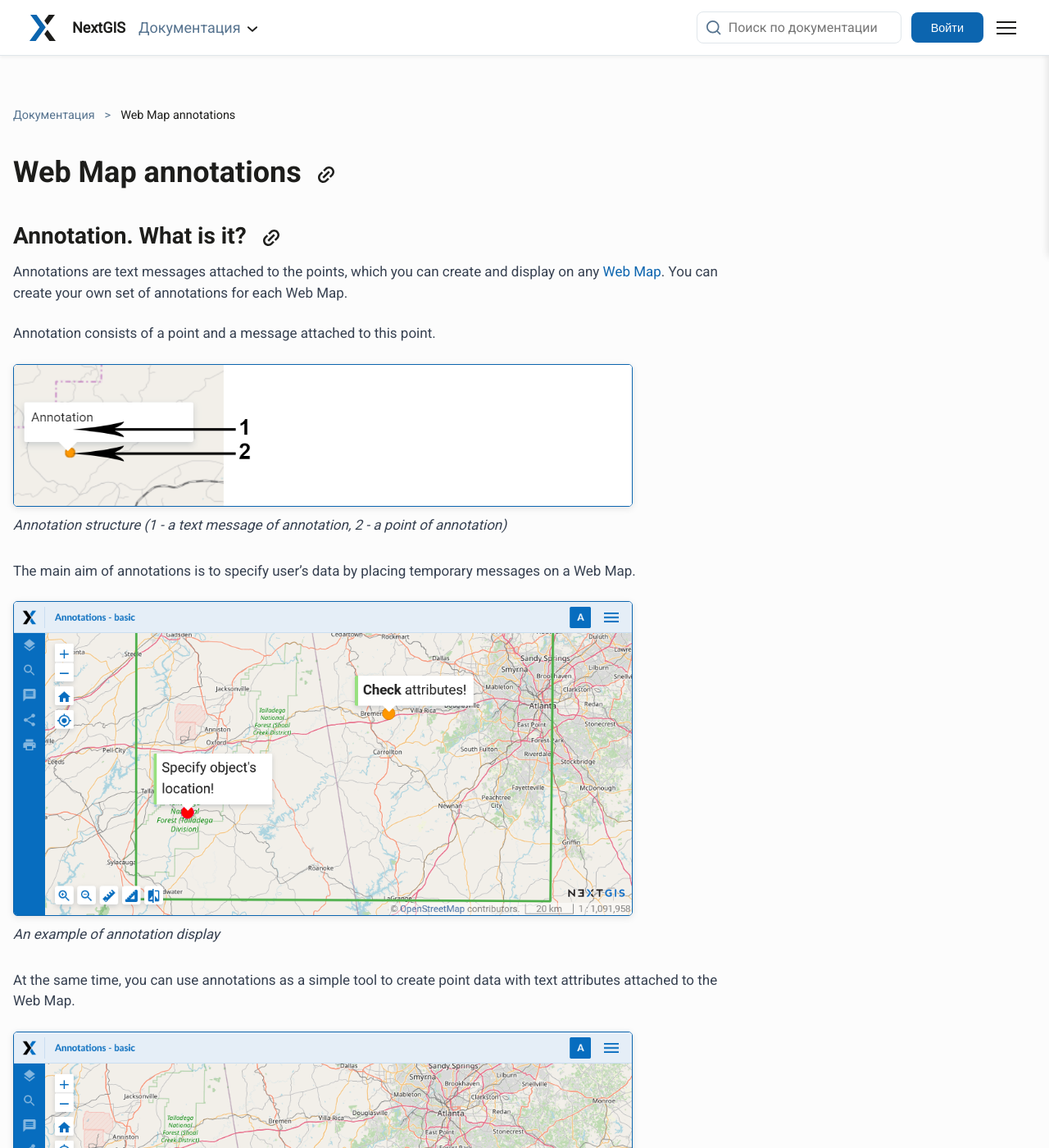
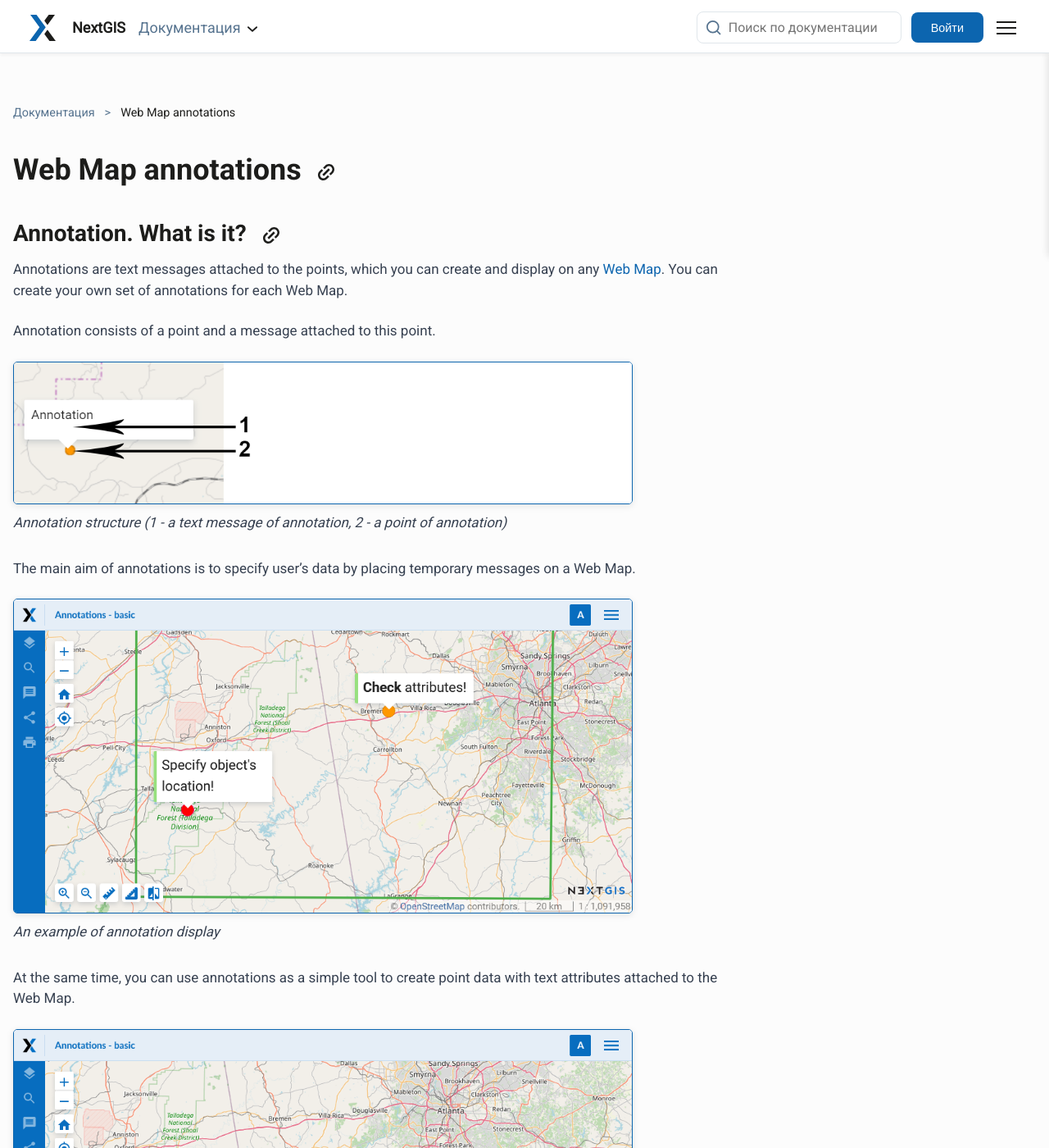
Before and after one commit to G-Jul/nextgisstaging, a Sphinx documentation site: the page built from docs/source/annotation.rst, in a window 1280 px wide and 1400 px high. Shown: the whole window at 82% size. Built offline with Sphinx 7.4.7 and the Read the Docs theme 3.1.0, drawn with Linux system fonts in a browser that asks for light colours.

Commit message:
Header height fixed

```diff
--- a/docs/source/_static/custom.css
+++ b/docs/source/_static/custom.css
@@ -544,12 +544,26 @@
    Хедер для внутренних страниц
    ============================================ */
 
+/* Header для внутренних страниц - фиксированная высота 65px */
+body:not(.homepage) .custom-header,
+body:not(.homepage) > .custom-header,
+body:not(.homepage) > * > .custom-header,
+.wy-body-for-nav .custom-header,
+.wy-body-for-nav > .custom-header,
+.wy-grid-for-nav .custom-header,
+.wy-grid-for-nav > .custom-header,
+.wy-nav-content-wrap .custom-header,
+.wy-nav-content-wrap > .custom-header,
+.wy-nav-content .custom-header,
+.rst-content .custom-header {
+    height: 65px !important;
+}
+
 .custom-header {
     background: var(--bg-white) !important;
     border-bottom: 1px solid var(--border-color) !important;
     position: -webkit-sticky !important;
     position: sticky !important;
-    height: 65px !important;
     top: 0 !important;
     left: 0 !important;
     right: 0 !important;
--- a/docs/source/_static/homepage.css
+++ b/docs/source/_static/homepage.css
@@ -264,6 +264,7 @@
     transform: translateZ(0) !important;
     -webkit-transform: translateZ(0) !important;
     margin: 0 !important;
+    height: 65px !important;
 }
 
 .custom-header .header-container {
```
